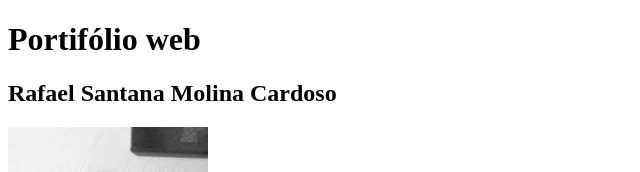
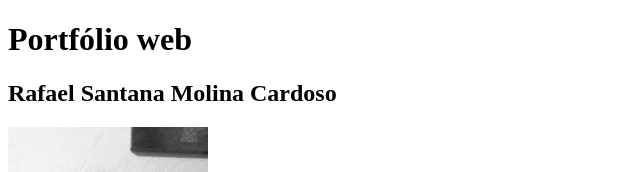
Before and after one commit to Kamosara/Kamosara.github.io, a plain HTML site: page index.html in a window 1280 px wide. Shown: the top 172 px of the page, 0-640 px from the left. Drawn offline with Linux system fonts and the light colour scheme.

Commit message:
correção de erros ortográficos

```diff
--- a/index.html
+++ b/index.html
@@ -4,10 +4,10 @@
     <meta charset="UTF-8">
     <meta http-equiv="X-UA-Compatible" content="IE=edge">
     <meta name="viewport" content="width=device-width, initial-scale=1.0">
-    <title>Portifólio Web</title>
+    <title>Portfólio Web</title>
 </head>
 <body>
-    <h1>Portifólio web </h1>
+    <h1>Portfólio web </h1>
     <h2>Rafael Santana Molina Cardoso</h2>
     <img src="imgperfilrecorte.png" width="200px" alt="foto-de-perfil.png">
     <br>
```
